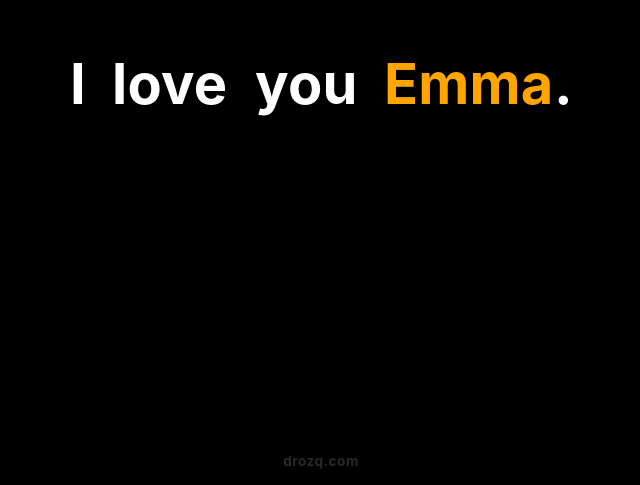
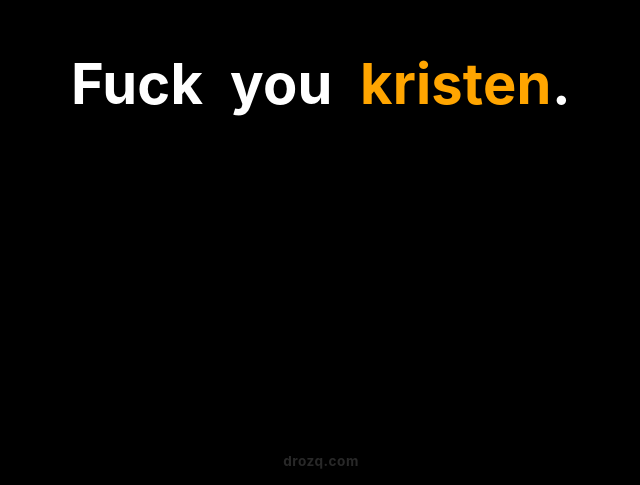
Before and after one commit to iDroza/EmmaOstertag, a plain HTML site: page index.html in a window 1280 px wide. Shown: the part 315-800 px from the top of the page, without its empty margins (319-959 px from the left). Drawn offline with Linux system fonts and the light colour scheme.

Commit message:
Update index.html

```diff
--- a/index.html
+++ b/index.html
@@ -95,10 +95,9 @@
 <body>
   <main>
     <h1 class="line">
-      <span class="blur-word" style="animation-delay: 0s;">I</span>&nbsp;
-      <span class="blur-word" style="animation-delay: 0.12s;">love</span>&nbsp;
+      <span class="blur-word" style="animation-delay: 0s;">Fuck</span>&nbsp;
       <span class="blur-word" style="animation-delay: 0.24s;">you</span>&nbsp;
-      <span class="blur-word purple" style="animation-delay: 0.36s;">Emma</span><span class="blur-word" style="animation-delay: 0.48s;">.</span>
+      <span class="blur-word purple" style="animation-delay: 0.36s;">kristen</span><span class="blur-word" style="animation-delay: 0.48s;">.</span>
     </h1>
   </main>
 
```
